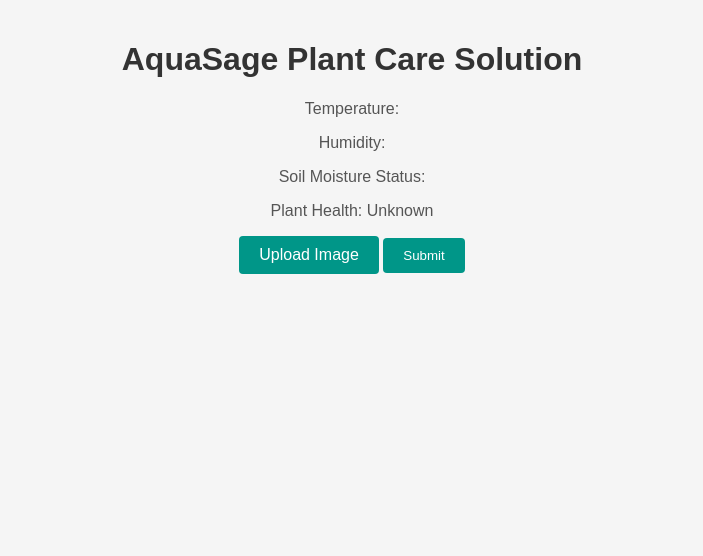
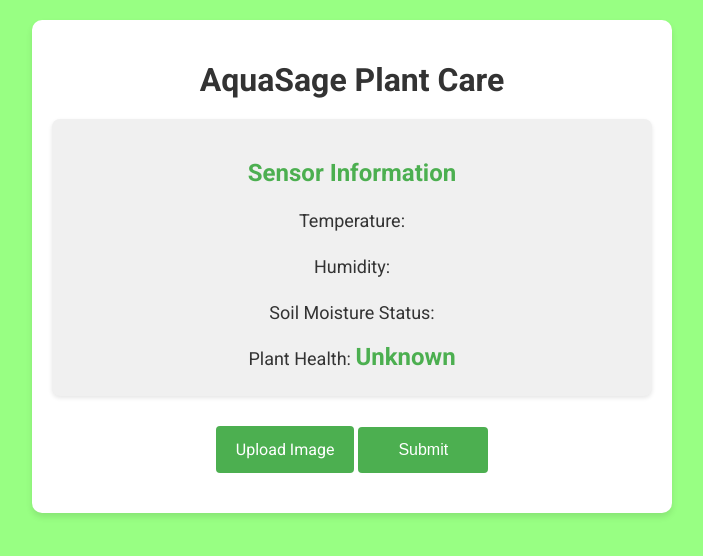
Before and after one commit to zeel-912/AquaSage-Plant-Care, a Flask app: page / in a window 1280 px wide. Shown: the top 556 px of the page, without its empty margins (288-991 px from the left). Run offline with Flask 3, Linux system fonts and the light colour scheme; data that the repository does not hold is empty.

Commit message:
Update index.html

```diff
--- a/templates/index.html
+++ b/templates/index.html
@@ -3,76 +3,132 @@
 <head>
     <meta charset="UTF-8">
     <meta name="viewport" content="width=device-width, initial-scale=1.0">
-    <title>{{ title }}</title>
+    <title>AquaSage Plant Care</title>
+    <link href="https://fonts.googleapis.com/css2?family=Roboto:wght@400;700&display=swap" rel="stylesheet">
     <style>
         body {
-            font-family: Arial, sans-serif;
+            font-family: 'Roboto', sans-serif;
             margin: 0;
             padding: 20px;
-            background-color: #f5f5f5;
+            background-color: #98FF83; /* Corrected background color */
             text-align: center;
+        }
+        .container {
+            background-color: #ffffff;
+            border-radius: 10px;
+            box-shadow: 0 4px 6px rgba(0, 0, 0, 0.1);
+            padding: 20px;
+            margin: 0 auto;
+            max-width: 600px;
         }
         h1 {
             color: #333;
+            margin-bottom: 20px;
         }
-        p {
-            color: #555;
+        .sensor-info {
+            margin-bottom: 20px;
+            padding: 20px;
+            background-color: #f0f0f0;
+            border-radius: 8px;
+            box-shadow: 0 2px 4px rgba(0, 0, 0, 0.1);
+        }
+        .sensor-info h2 {
+            margin-bottom: 10px;
+            color: #4CAF50;
+        }
+        .sensor-info p {
+            color: #333;
+            font-size: 18px;
+            margin-bottom: 5px;
+        }
+        .sensor-info span {
+            font-weight: bold;
+            font-size: 20px;
+        }
+        span.sensor-value {
+            color: #4CAF50;
+            font-size: 24px;
         }
         input[type="file"] {
             display: none;
         }
         button {
-            background-color: #009688;
+            background-color: #4CAF50;
             color: #fff;
             border: none;
             border-radius: 4px;
-            padding: 10px 20px;
+            padding: 14px 40px;
             cursor: pointer;
             transition: background-color 0.3s;
+            margin-top: 10px;
+            font-size: 16px;
+            outline: none; /* Remove default outline */
         }
         button:hover {
-            background-color: #00796b;
+            background-color: #45a049;
         }
         label {
             display: inline-block;
-            background-color: #009688;
+            background-color: #4CAF50;
             color: #fff;
             border-radius: 4px;
-            padding: 10px 20px;
+            padding: 14px 20px;
             cursor: pointer;
             transition: background-color 0.3s;
+            margin-top: 10px;
+            font-size: 16px;
         }
         label:hover {
-            background-color: #00796b;
+            background-color: #45a049;
+        }
+        #uploadedImageContainer {
+            margin-top: 20px;
+            text-align: center;
+        }
+        #uploadedImage {
+            max-width: 100%;
+            height: auto;
+            margin-top: 10px;
+            border-radius: 6px;
+            display: block;
+            margin: 0 auto;
+        }
+        .loading {
+            display: none;
+            margin-top: 10px;
+            color: #888;
         }
     </style>
 </head>
 <body>
-    <h1>{{ title }}</h1>
-    <p>Temperature: <span id="temperature"></span></p>
-    <p>Humidity: <span id="humidity"></span></p>
-    <p>Soil Moisture Status: <span id="soilMoistureStatus"></span></p>
-    <p>Plant Health: <span id="plantHealth">{{ plant_health }}</span></p>
+    <div class="container">
+        <h1>AquaSage Plant Care</h1>
+        <div class="sensor-info">
+            <h2>Sensor Information</h2>
+            <p>Temperature: <span class="sensor-value" id="temperature"></span> </p>
+            <p>Humidity: <span class="sensor-value" id="humidity"></span> </p>
+            <p>Soil Moisture Status: <span class="sensor-value" id="soilMoistureStatus"></span></p>
+            <p>Plant Health: <span class="sensor-value" id="plantHealth">{{ plant_health }}</span></p>
+        </div>
 
         <form id="imageForm" enctype="multipart/form-data">
             <label for="imageInput">Upload Image</label>
-        <input type="file" name="image" id="imageInput">
+            <input type="file" name="image" id="imageInput" onchange="previewImage(event)">
             <button type="button" onclick="uploadImage()">Submit</button>
+            <span class="loading">Uploading...</span>
         </form>
 
         <div id="uploadedImageContainer">
             <img id="uploadedImage" src="" alt="Uploaded Image" style="display: none;">
         </div>
+    </div>
 
     <script>
-
-        // Function to update sensor data in real-time
         function updateSensorData() {
-            fetch('/get_sensor_data')  // Endpoint to fetch sensor data
+            fetch('/get_sensor_data')
             .then(response => response.json())
             .then(data => {
-                // Update HTML content with fetched sensor data
-                document.getElementById('temperature').innerText = data.DHT_11.Temperature + " °C";;
+                document.getElementById('temperature').innerText = data.DHT_11.Temperature + " °C";
                 document.getElementById('humidity').innerText = data.DHT_11.Humidity + " %";
                 document.getElementById('soilMoistureStatus').innerText = data.SoilMoisture.MoistureStatus;
             })
@@ -82,11 +138,13 @@
         function displayUploadedImage(imageURL) {
             const uploadedImage = document.getElementById('uploadedImage');
             uploadedImage.src = imageURL;
-            uploadedImage.style.display = 'block';  // Show the image
+            uploadedImage.style.display = 'block';
         }
 
         function uploadImage() {
-            var formData = new FormData(document.getElementById('imageForm'));
+            const formData = new FormData(document.getElementById('imageForm'));
+            const loadingIndicator = document.querySelector('.loading');
+            loadingIndicator.style.display = 'inline'; // Show loading indicator
             fetch('/upload_image', {
                 method: 'POST',
                 body: formData
@@ -94,8 +152,24 @@
             .then(response => response.json())
             .then(data => {
                 document.getElementById('plantHealth').innerText = data.plant_health;
+                loadingIndicator.style.display = 'none'; // Hide loading indicator
             })
-            .catch(error => console.error('Error:', error));
+            .catch(error => {
+                console.error('Error:', error);
+                loadingIndicator.style.display = 'none'; // Hide loading indicator
+            });
+        }
+
+        function previewImage(event) {
+            const file = event.target.files[0];
+            const reader = new FileReader();
+
+            reader.onload = function() {
+                const imageURL = reader.result;
+                displayUploadedImage(imageURL);
+            };
+
+            reader.readAsDataURL(file);
         }
 
         setInterval(updateSensorData, 5000);
```
Lines whose indentation alone changed are shown as unchanged.
